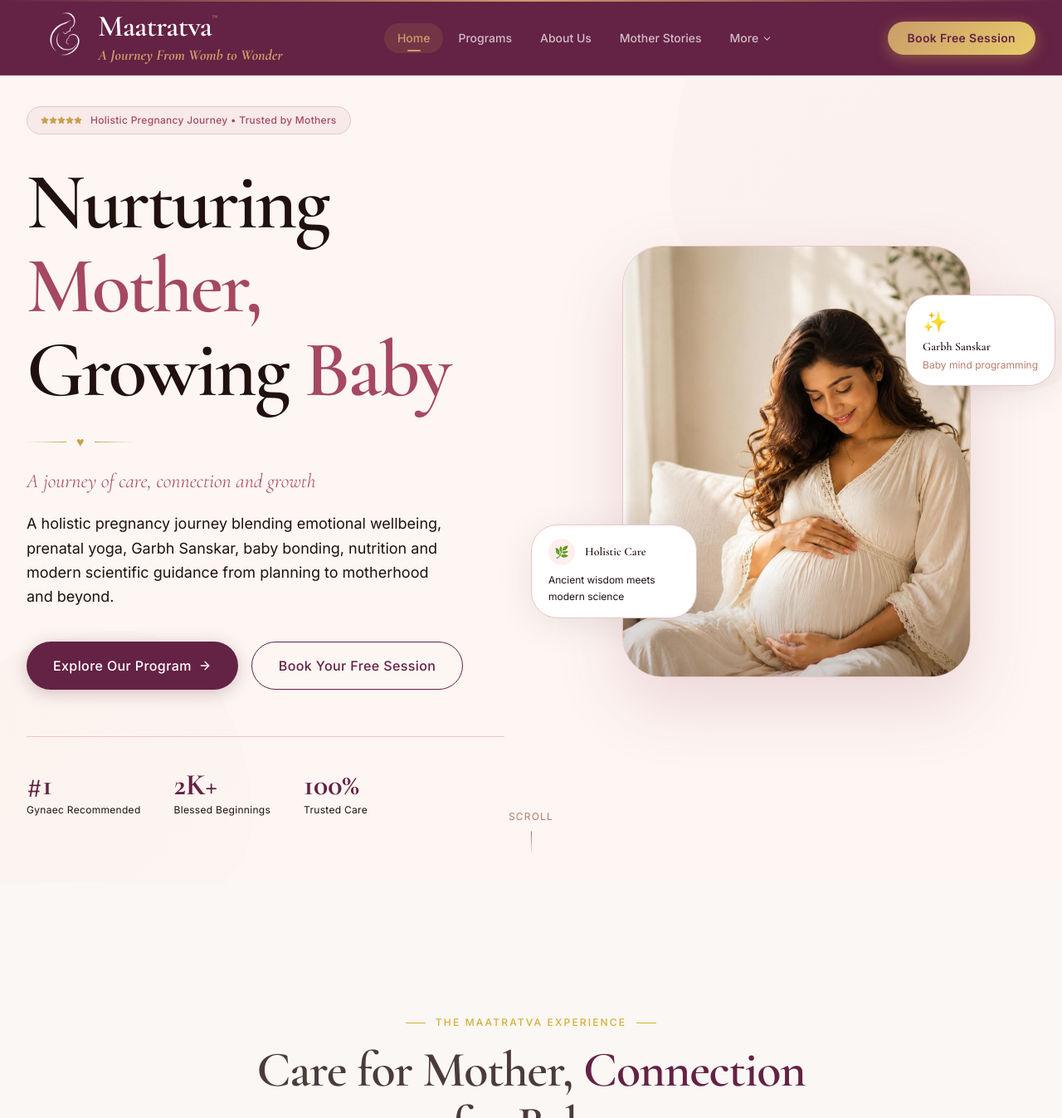
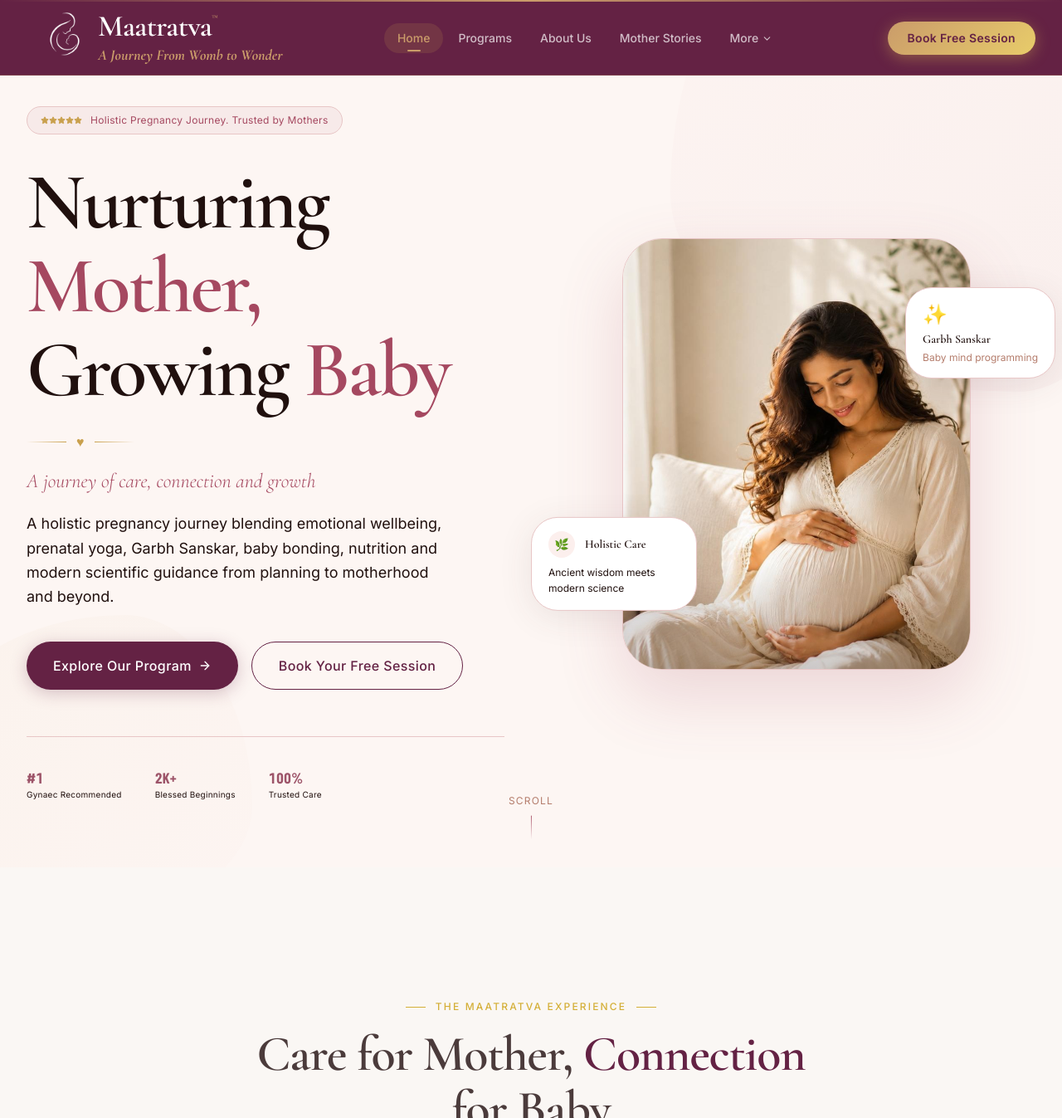
Before and after one commit to BahetiGiriraj/maatratva, a Next.js app: page / in a window 1280 px wide. Shown: the top 1347 px of the page at 83% size. Built offline with nearby package versions, Linux system fonts and the light colour scheme.

Commit message:
reduce stats font size in HeroSection

```diff
--- a/src/components/home/HeroSection.tsx
+++ b/src/components/home/HeroSection.tsx
@@ -85,8 +85,8 @@
                   <Star key={i} size={10} fill={C.gold} color={C.gold} />
                 ))}
               </div>
-              <span className="font-body text-xs font-medium tracking-wide" style={{ color: C.rose }}>
-                Holistic Pregnancy Journey • Trusted by Mothers
+              <span className="font-body text-xs font-normal tracking-wide" style={{ color: C.rose }}>
+                Holistic Pregnancy Journey. Trusted by Mothers
               </span>
             </motion.div>
 
@@ -197,12 +197,12 @@
               {stats.map(({ value, label }) => (
                 <div key={label} className="flex flex-col gap-1">
                   <span
-                    className="font-display text-3xl md:text-4xl font-bold leading-none"
-                    style={{ color: C.burgundy }}
+                    className="font-price text-base md:text-lg font-bold leading-none"
+                    style={{ color: "#9D5469" }}
                   >
                     {value}
                   </span>
-                  <span className="font-body text-xs tracking-wide" style={{ color: C.deepText }}>
+                  <span className="font-body text-[10px] tracking-wide" style={{ color: C.deepText }}>
                     {label}
                   </span>
                 </div>
```
